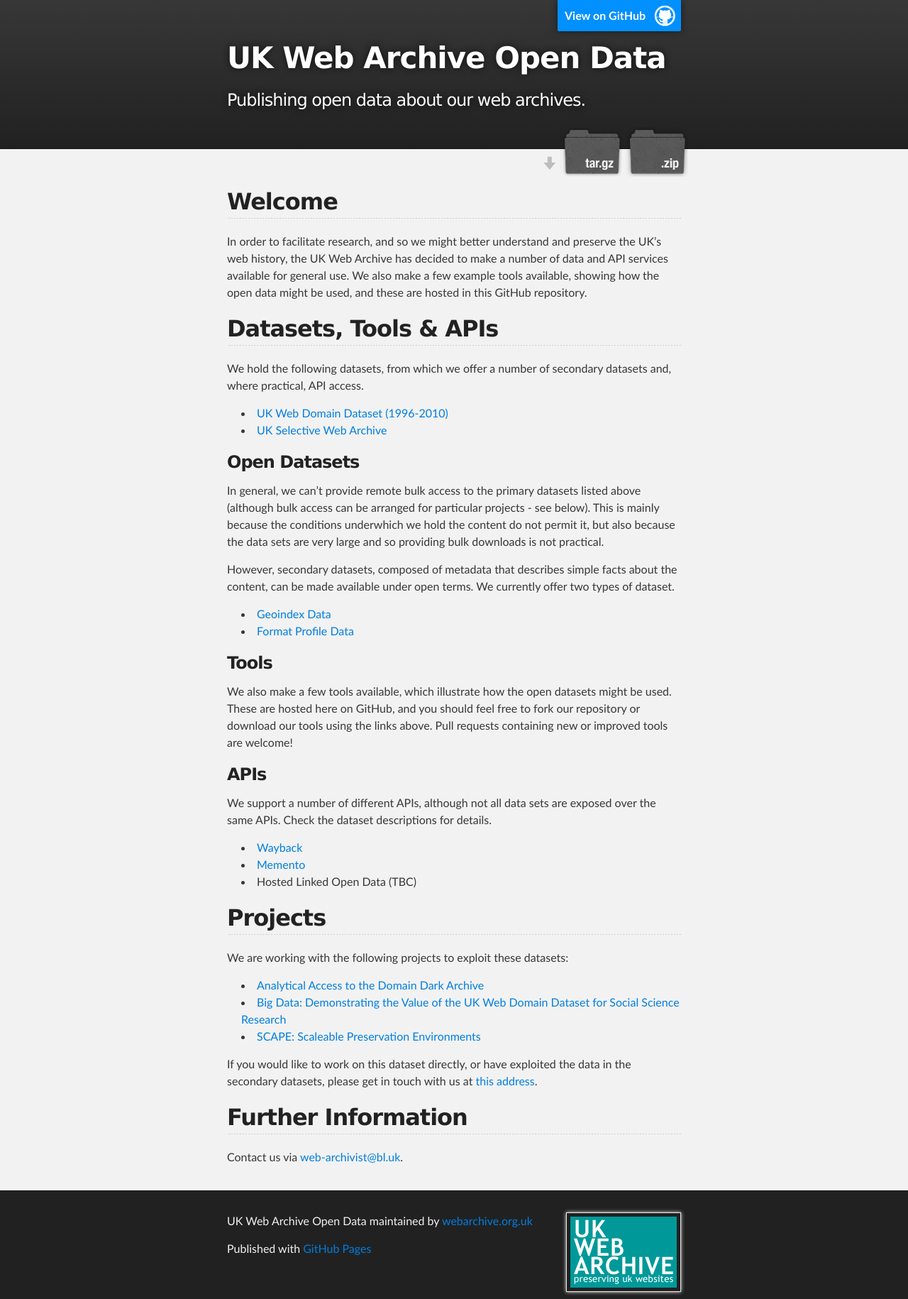
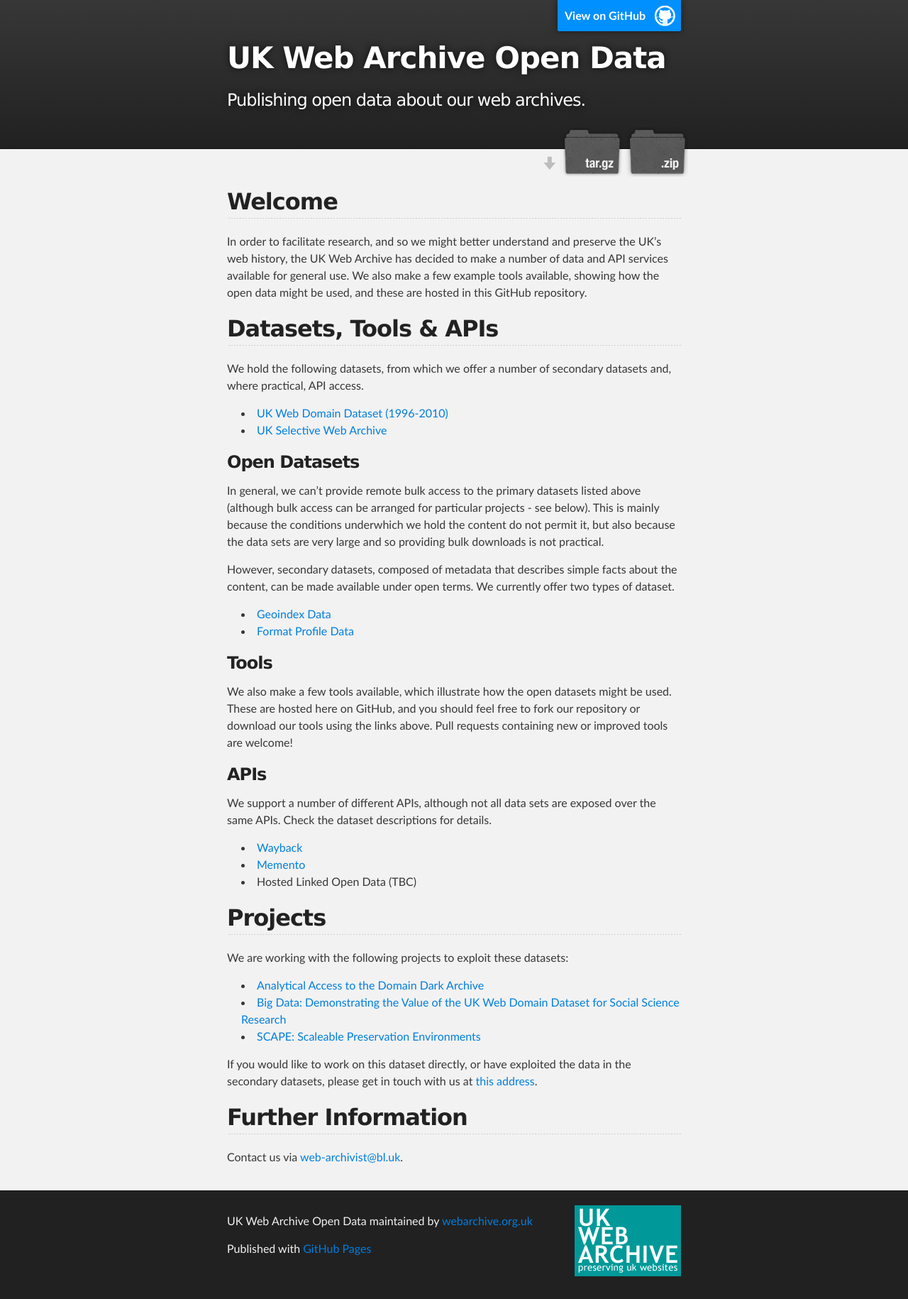
Before and after one commit to ukwa/opendata, a Jekyll site: the page built from index.md, in a window 1280 px wide. Shown: the whole page at 71% size. Built offline with Jekyll 4.4.1, drawn with Linux system fonts in a browser that asks for light colours; after the commit the page ends 1806 px from its top, so only the background shows below that.

Commit message:
Simplified image CSS.

```diff
--- a/stylesheets/stylesheet.css
+++ b/stylesheets/stylesheet.css
@@ -143,7 +143,7 @@
   font-weight: bold;
 }
 
-img {
+#main_content img {
   position: relative;
   margin: 0 auto;
   max-width: 739px;
```
